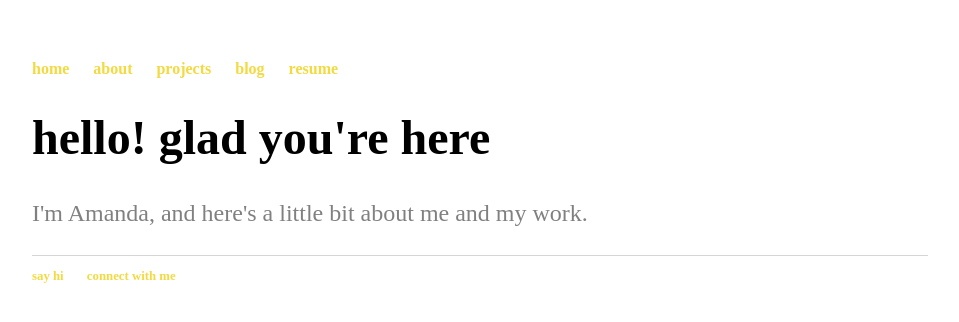
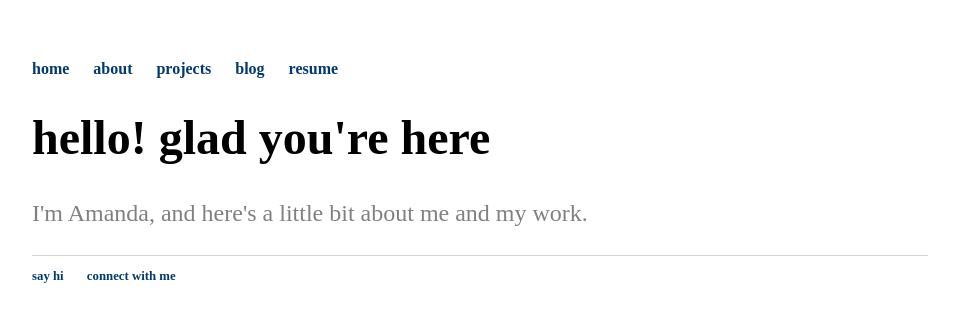
Before and after one commit to amanda-t2/amanda-t2.github.io, a Jekyll site: the page built from index.html, in a window 1280 px wide. Shown: the top 322 px of the page, without its empty margins (160-1119 px from the left). Built offline with Jekyll 4.4.1, drawn with Linux system fonts in a browser that asks for light colours.

Commit message:
Update main.css

```diff
--- a/css/main.css
+++ b/css/main.css
@@ -16,7 +16,7 @@ nav ul li, footer ul li {
 }
 a {
     text-decoration: none;
-    color: #f2da40;
+    color: #03396c;
 }
 a:hover {
     text-decoration: underline;
```
